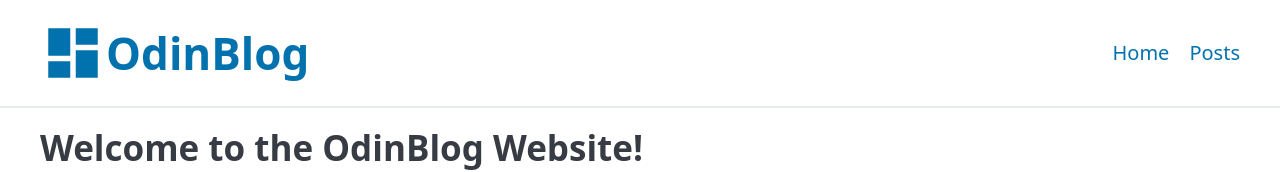
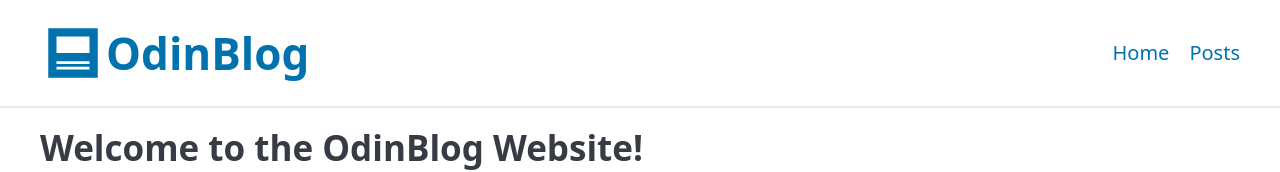
Before and after one commit to devashishchakraborty/odinblog-frontend, a React (Vite) app: page / in a window 1280 px wide. Shown: the top 172 px of the page. Built offline with nearby package versions, Linux system fonts and the light colour scheme.

Commit message:
Update readme

```diff
--- a/src/assets/MainLogo.jsx
+++ b/src/assets/MainLogo.jsx
@@ -11,7 +11,7 @@ export default function MainLogo(props) {
     >
       <path
         fill="currentColor"
-        d="M13 3v6h8V3m-8 18h8V11h-8M3 21h8v-6H3m0-2h8V3H3z"
+        d="M3 3v18h18V3zm15 15H6v-1h12zm0-2H6v-1h12zm0-4H6V6h12z"
       />
     </svg>
   );
```
Also changed, not shown: 1 other file (tests, documents, lock files or other folders).
